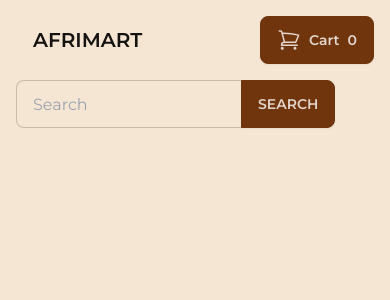
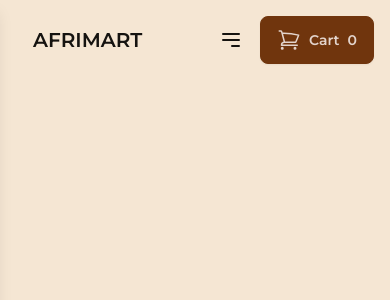
Before and after one commit to Donald-Edinam/sahara-store, a React (Vite) app in the folder frontend/: page /login in a window 390 px wide. Shown: the top 300 px of the page. Built offline with nearby package versions, Linux system fonts and the light colour scheme; a web font is replaced by a local one.

Commit message:
refactor: responsive layout

```diff
--- a/frontend/src/components/layout/Header.jsx
+++ b/frontend/src/components/layout/Header.jsx
@@ -1,42 +1,77 @@
-import React from 'react'
-import { Link, NavLink } from 'react-router-dom'
-import CartButton from '../common/CartButton'
-import SearchForm from '../common/SearchForm'
+import React, { useState } from 'react';
+import { Link, NavLink } from 'react-router-dom';
+import CartButton from '../common/CartButton';
+import SearchForm from '../common/SearchForm';
 
 const Header = () => {
+    const [isSidenavOpen, setIsSidenavOpen] = useState(false);
+
+    const toggleSidenav = () => {
+        setIsSidenavOpen(!isSidenavOpen);
+    };
+
     return (
+        <>
             <header className="bg-base-100 sticky top-0 z-10">
-            <div className="navbar flex-col sm:flex-row justify-between items-center p-4">
-                <div className="flex items-center justify-between w-full sm:w-auto mb-4 sm:mb-0">
-                    <a className="btn btn-ghost text-xl">AFRIMART</a>
-                    <div className="sm:hidden">
+                <div className="navbar flex justify-between items-center p-4">
+
+                    {/* Logo and Hamburger Menu for Mobile */}
+                    <div className="flex items-center justify-between w-full sm:w-auto">
+                        <Link to="/" className="btn btn-ghost text-xl">AFRIMART</Link>
+                        <div className="sm:hidden flex items-center">
+                            <button onClick={toggleSidenav} className="btn btn-ghost text-xl">
+                                <svg xmlns="http://www.w3.org/2000/svg" fill="none" viewBox="0 0 24 24" stroke="currentColor" className="w-6 h-6">
+                                    <path strokeLinecap="round" strokeLinejoin="round" strokeWidth={2} d="M4 6h16M4 12h16m-7 6h7" />
+                                </svg>
+                            </button>
                             <CartButton />
                         </div>
                     </div>
 
-                <div className="w-full sm:w-auto mb-4 sm:mb-0">
+                    {/* Desktop Search Form */}
+                    <div className="hidden sm:block sm:w-auto">
                         <SearchForm />
                     </div>
 
+                    {/* Desktop Navigation Menu */}
                     <div className="hidden sm:flex items-center">
                         <ul className="menu menu-horizontal px-1 gap-4">
                             <li>
                                 <details>
-                                <summary className='mt-1'>Account</summary>
+                                    <summary className='cursor-pointer'>Account</summary>
                                     <ul className="bg-base-100 rounded-t-none p-2">
-                                    <li><a>Login</a></li>
-                                    <li><a>Sign Up</a></li>
+                                        <li><Link to="/login">Login</Link></li>
+                                        <li><Link to="/signup">Sign Up</Link></li>
                                     </ul>
                                 </details>
                             </li>
-                        <li className="hidden sm:block">
+                            <li>
                                 <CartButton />
                             </li>
                         </ul>
                     </div>
                 </div>
             </header>
-    )
-}
 
-export default Header
+            {/* Sidenav for Mobile */}
+            <div className={`fixed inset-0 z-20 bg-black bg-opacity-50 transform ${isSidenavOpen ? 'translate-x-0' : '-translate-x-full'} transition-transform ease-in-out duration-300 sm:hidden`}>
+                <div className="bg-base-100 w-100 h-full shadow-lg">
+                    <button onClick={toggleSidenav} className="btn btn-ghost text-xl m-4">
+                        <svg xmlns="http://www.w3.org/2000/svg" fill="none" viewBox="0 0 24 24" stroke="currentColor" className="w-6 h-6">
+                            <path strokeLinecap="round" strokeLinejoin="round" strokeWidth={2} d="M6 18L18 6M6 6l12 12" />
+                        </svg>
+                    </button>
+                    <div className="p-4">
+                        <SearchForm /> {/* Search form inside the sidenav */}
+                    </div>
+                    <ul className="menu p-4">
+                        <li><Link to="/login" className="block px-4 py-2">Login</Link></li>
+                        <li><Link to="/signup" className="block px-4 py-2">Sign Up</Link></li>
+                    </ul>
+                </div>
+            </div>
+        </>
+    );
+};
+
+export default Header;
--- a/frontend/src/index.css
+++ b/frontend/src/index.css
@@ -5,3 +5,9 @@
 [data-theme="afrimart"] {
     /* You can add additional custom styles here */
   }
+
+*{
+  padding: 0;
+  margin: 0;
+  box-sizing: border-box;
+}
--- a/frontend/src/pages/ProductListing.jsx
+++ b/frontend/src/pages/ProductListing.jsx
@@ -1,23 +1,20 @@
-import React from 'react'
-import ProductHeader from '../components/home/ProductHeader'
-import MainProductCard from '../components/common/MainProductCard'
+import React from 'react';
+import ProductHeader from '../components/home/ProductHeader';
+import MainProductCard from '../components/common/MainProductCard';
 
 const ProductListing = () => {
-
-  const dummyData = [1, 2, 3]
+  const dummyData = [1, 2, 3];
 
   return (
-    <section className='min-h-[100vh]'>
-      <ProductHeader heading='trending' description='Top Products' />
-      <div className="flex items-center mt-10 justify-around">
-        {
-          dummyData.map((item) => (
-            <MainProductCard />
-          ))
-        }
+    <section className="min-h-[100vh] p-4">
+      <ProductHeader heading="trending" description="Top Products" />
+      <div className="flex flex-wrap items-center mt-10 justify-center gap-6">
+        {dummyData.map((item, index) => (
+          <MainProductCard key={index} />
+        ))}
       </div>
     </section>
-  )
-}
+  );
+};
 
-export default ProductListing
+export default ProductListing;
--- a/frontend/src/pages/homepage/ProductCategory.jsx
+++ b/frontend/src/pages/homepage/ProductCategory.jsx
@@ -1,32 +1,31 @@
-import React from 'react'
-import ProductHeader from '../../components/home/ProductHeader'
-import ProductCard from '../../components/common/ProductCard'
-import SecondCategoryCard from '../../components/common/SecondCategoryCard'
-
+import React from 'react';
+import ProductHeader from '../../components/home/ProductHeader';
+import ProductCard from '../../components/common/ProductCard';
+import SecondCategoryCard from '../../components/common/SecondCategoryCard';
 
 // Dummy data
-const dummyData = [1, 2, 3]
+const dummyData = [1, 2, 3];
 
 const ProductCategory = () => {
     return (
         <div className='min-h-[100vh]'>
-            <ProductHeader heading={"top category"} description={"Explore Categories"} />
-            <div className="flex items-center mt-10 justify-around">
-                {
-                    dummyData.map((data) => (
-                        <ProductCard />
-                    ))
-                }
+            <ProductHeader heading={"Top Category"} description={"Explore Categories"} />
+
+            {/* Responsive flexbox for ProductCard */}
+            <div className="flex flex-wrap items-center mt-10 justify-around gap-5 m-4">
+                {dummyData.map((data, index) => (
+                    <ProductCard key={index} className="flex-1 min-w-[250px] max-w-[300px]" />
+                ))}
             </div>
-            <div className="flex items-center mt-10 justify-center gap-5">
-                {
-                    dummyData.slice(0, 2).map((data) => (
-                        <SecondCategoryCard />
-                    ))
-                }
+
+            {/* Responsive flexbox for SecondCategoryCard */}
+            <div className="flex flex-wrap items-center mt-10 justify-center gap-5">
+                {dummyData.slice(0, 2).map((data, index) => (
+                    <SecondCategoryCard key={index} className="flex-1 min-w-[250px] max-w-[300px]" />
+                ))}
             </div>
         </div>
-    )
-}
+    );
+};
 
-export default ProductCategory
+export default ProductCategory;
```
Lines whose indentation alone changed are shown as unchanged.
